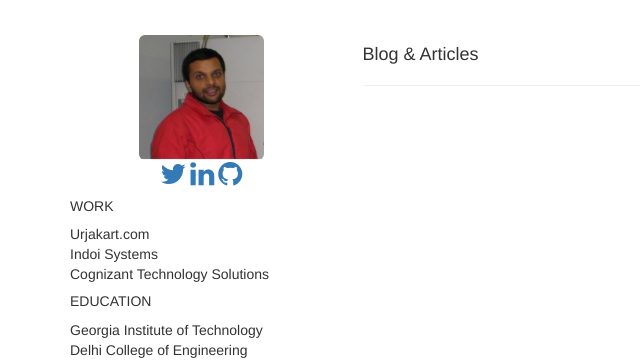
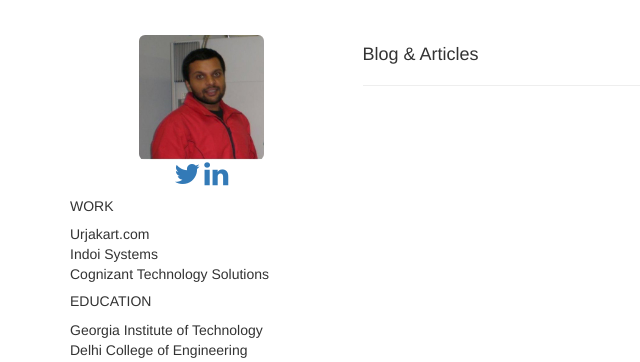
Before and after one commit to rana2884/mysite, a Django app: page /blog/ in a window 1280 px wide. Shown: the part 52-414 px from the top of the page, without its empty margins (0-640 px from the left). Run offline with Django 3.2, Linux system fonts and the light colour scheme; data that the repository does not hold is empty; parts of the project's set-up code (start-up, migrations or seed data) failed here and were passed over; some libraries are stand-ins or nearby versions.

Commit message:
some new changes

```diff
--- a/templates/blog/blog.html
+++ b/templates/blog/blog.html
@@ -11,7 +11,6 @@
       <img src="{% static 'images/gsr.jpg' %}" class="img-responsive img-rounded center-block" alt="Gaurav S Rana" height="125" width="125">
       <p class="text-center"><a href="https://twitter.com/gauravranadce"><i class="fa fa-twitter fa-2x" aria-hidden="true"></i></a>
       <a href="https://in.linkedin.com/in/grana2884"><i class="fa fa-linkedin fa-2x" aria-hidden="true"></i></a>
-      <a href="https://github.com/grana2884"><i class="fa fa-github fa-2x" aria-hidden="true"></i></a></p>
       <h5 class="text-left">WORK</h5>
        <ul class="list-unstyled text-left">
          <li>Urjakart.com</li>
--- a/templates/blog/contact.html
+++ b/templates/blog/contact.html
@@ -14,7 +14,6 @@
       <img src="{% static 'images/gsr.jpg' %}" class="img-responsive img-rounded center-block" alt="Gaurav S Rana" height="125" width="125">
       <p class="text-center"><a href="https://twitter.com/gauravranadce"><i class="fa fa-twitter fa-2x" aria-hidden="true"></i></a>
       <a href="https://in.linkedin.com/in/grana2884"><i class="fa fa-linkedin fa-2x" aria-hidden="true"></i></a>
-      <a href="https://github.com/grana2884"><i class="fa fa-github fa-2x" aria-hidden="true"></i></a></p>
       <h5 class="text-left">WORK</h5>
        <ul class="list-unstyled text-left">
          <li>Urjakart.com</li>
```
